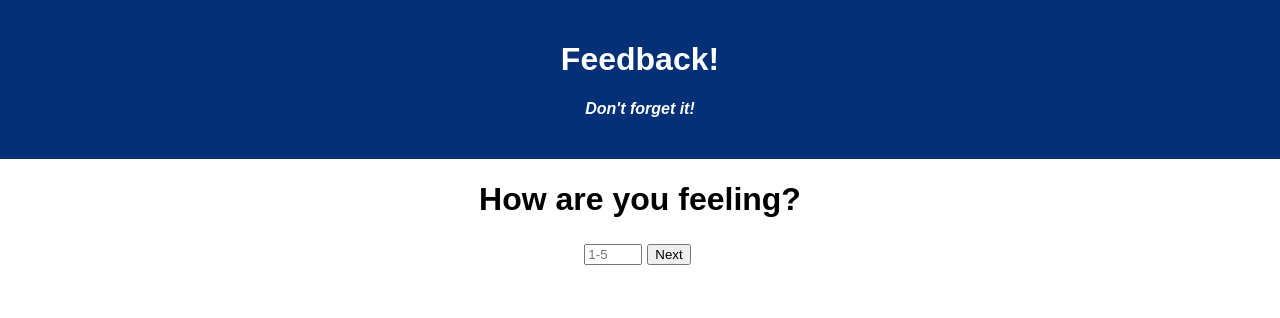
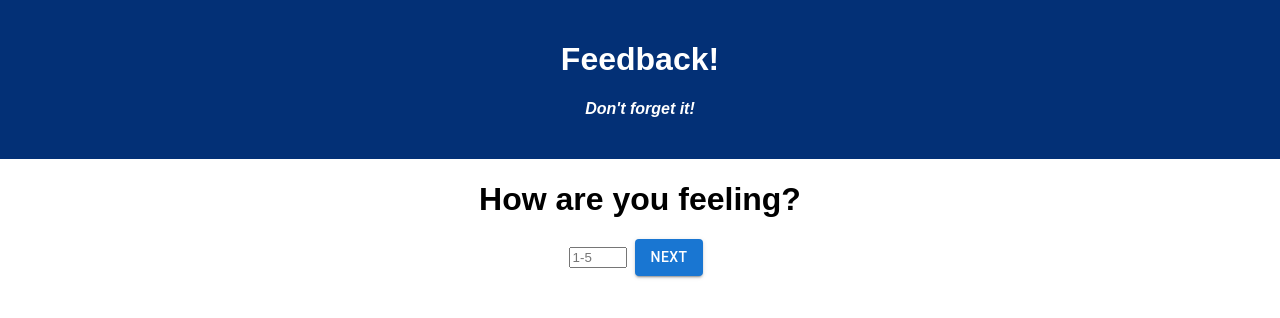
Before and after one commit to stephenmussel/redux-feedback-app, a React (Create React App) app: page /thankyou in a window 1280 px wide. Shown: the top 318 px of the page. Built offline with nearby package versions, Linux system fonts and the light colour scheme.

Commit message:
updated to MUI buttons

```diff
--- a/src/components/CommentsForm/CommentsForm.jsx
+++ b/src/components/CommentsForm/CommentsForm.jsx
@@ -1,6 +1,7 @@
 import { useState, useEffect } from 'react';
 import { useDispatch, useSelector } from 'react-redux';
 import { useHistory } from 'react-router-dom';
+import Button from '@mui/material/Button';
 
 function CommentsForm() {
 
@@ -55,13 +56,14 @@ function CommentsForm() {
                     cols={50}
                     onChange={event => setComments(event.target.value)}
                     value={comments}
-                 /><br />
-                <input
+                 /><br /><br />
+                {/* <input
                     type="submit"
                     value="Next"
                     style={{margin: 5}}
-                />
-                <button onClick={goBack}>Back</button>
+                /> */}
+                <Button sx={{ml: 1, mr: 1}} variant="contained" type="submit">Next</Button>
+                <Button variant="contained" onClick={goBack}>Back</Button>
             </form>
         </>
     )
--- a/src/components/FeelingForm/FeelingForm.jsx
+++ b/src/components/FeelingForm/FeelingForm.jsx
@@ -1,6 +1,7 @@
 import { useState, useEffect } from 'react';
 import { useDispatch, useSelector } from 'react-redux';
 import { useHistory } from 'react-router-dom';
+import Button from '@mui/material/Button';
 
 function FeelingForm() {
 
@@ -53,11 +54,12 @@ function FeelingForm() {
                     onChange={event => setFeeling(event.target.value)}
                     value={feeling}
                 />
-                <input
+                {/* <input
                     type="submit"
                     value="Next"
                     style={{margin: 5}}
-                />
+                /> */}
+                <Button sx={{ml: 1, mr: 1}} variant="contained" type="submit">Next</Button>
             </form>
         </>
     )
--- a/src/components/ReviewFeedback/ReviewFeedback.jsx
+++ b/src/components/ReviewFeedback/ReviewFeedback.jsx
@@ -1,6 +1,7 @@
 import { useSelector } from 'react-redux';
 import axios from 'axios';
 import { useHistory } from 'react-router-dom';
+import Button from '@mui/material/Button';
 
 function ReviewFeedback() {
 
@@ -37,8 +38,8 @@ function ReviewFeedback() {
             <p>Understanding: {feedback.understanding}</p>
             <p>Support: {feedback.support}</p>
             <p>Comments: {feedback.comments}</p>
-            <button onClick={handleReviewSubmit} style={{marginRight: 5}}>Submit</button>
-            <button onClick={goBack}>Back</button>
+            <Button sx={{ml: 1, mr: 1}} variant="contained" onClick={handleReviewSubmit}>Submit</Button>
+            <Button variant="contained" onClick={goBack}>Back</Button>
         </>
     )
 }
--- a/src/components/SupportForm/SupportForm.jsx
+++ b/src/components/SupportForm/SupportForm.jsx
@@ -1,6 +1,7 @@
 import { useState, useEffect } from 'react';
 import { useDispatch, useSelector } from 'react-redux';
 import { useHistory } from 'react-router-dom';
+import Button from '@mui/material/Button';
 
 function SupportForm() {
 
@@ -60,12 +61,13 @@ function SupportForm() {
                     onChange={event => setSupport(event.target.value)}
                     value={support}
                 />
-                <input
+                {/* <input
                     type="submit"
                     value="Next"
                     style={{margin: 5}}
-                />
-                <button onClick={goBack}>Back</button>
+                /> */}
+                <Button sx={{ml:1, mr: 1}} variant="contained" type="submit">Next</Button>
+                <Button variant="contained" onClick={goBack}>Back</Button>
             </form>
         </>
     )
--- a/src/components/ThankYou/ThankYou.jsx
+++ b/src/components/ThankYou/ThankYou.jsx
@@ -1,6 +1,6 @@
 import { useDispatch } from 'react-redux';
 import { useHistory } from 'react-router-dom';
-
+import Button from '@mui/material/Button';
 
 function ThankYou() {
 
@@ -24,7 +24,7 @@ function ThankYou() {
     return(
         <>
             <h1>Thank you!</h1>
-            <button onClick={handleNewFeedback}>Leave new feedback!</button>
+            <Button variant="contained" onClick={handleNewFeedback}>Leave new feedback!</Button>
         </>
     )
 }
--- a/src/components/UnderstandingForm/UnderstandingForm.jsx
+++ b/src/components/UnderstandingForm/UnderstandingForm.jsx
@@ -1,6 +1,7 @@
 import { useState, useEffect } from 'react';
 import { useDispatch, useSelector } from 'react-redux';
 import { useHistory } from 'react-router-dom';
+import Button from '@mui/material/Button';
 
 function UnderstandingForm() {
 
@@ -60,12 +61,13 @@ function UnderstandingForm() {
                     onChange={event => setUnderstanding(event.target.value)}
                     value={understanding}
                 />
-                <input
+                {/* <input
                     type="submit"
                     value="Next"
                     style={{margin: 5}}
-                />
-                <button onClick={goBack}>Back</button>
+                /> */}
+                <Button sx={{ml: 1, mr: 1}} variant="contained" type="submit">Next</Button>
+                <Button variant="contained" onClick={goBack}>Back</Button>
             </form>
         </>
     )
```
